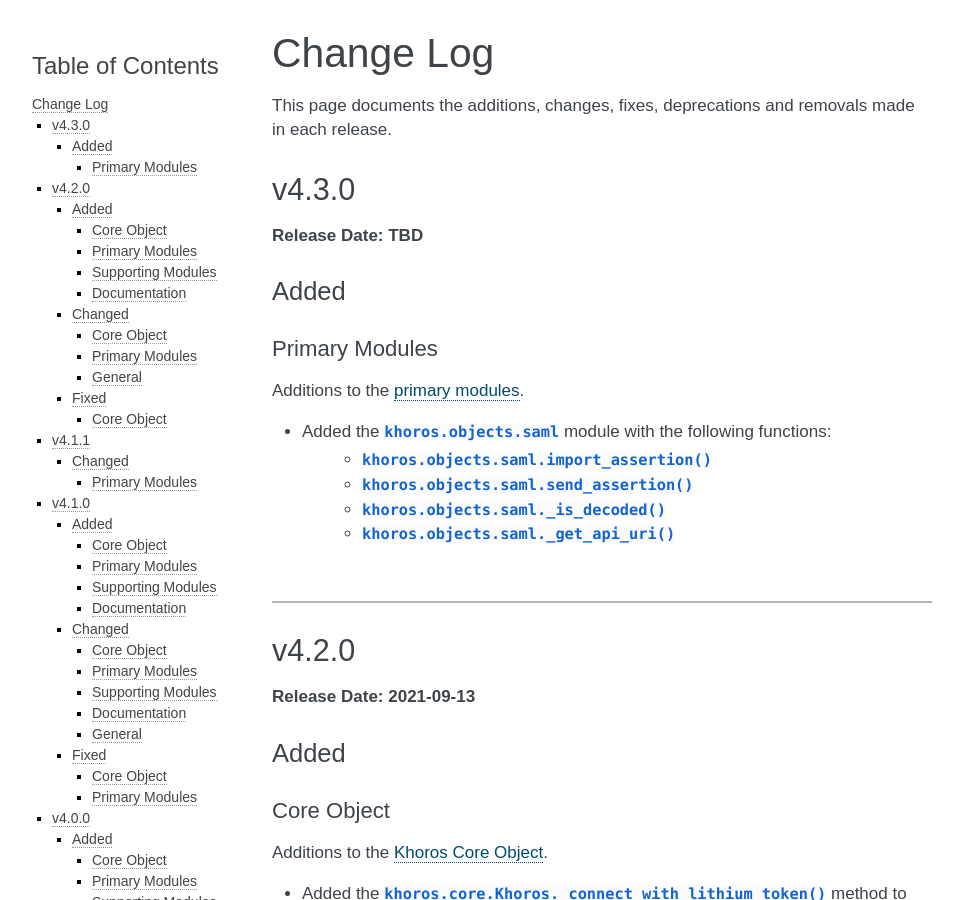
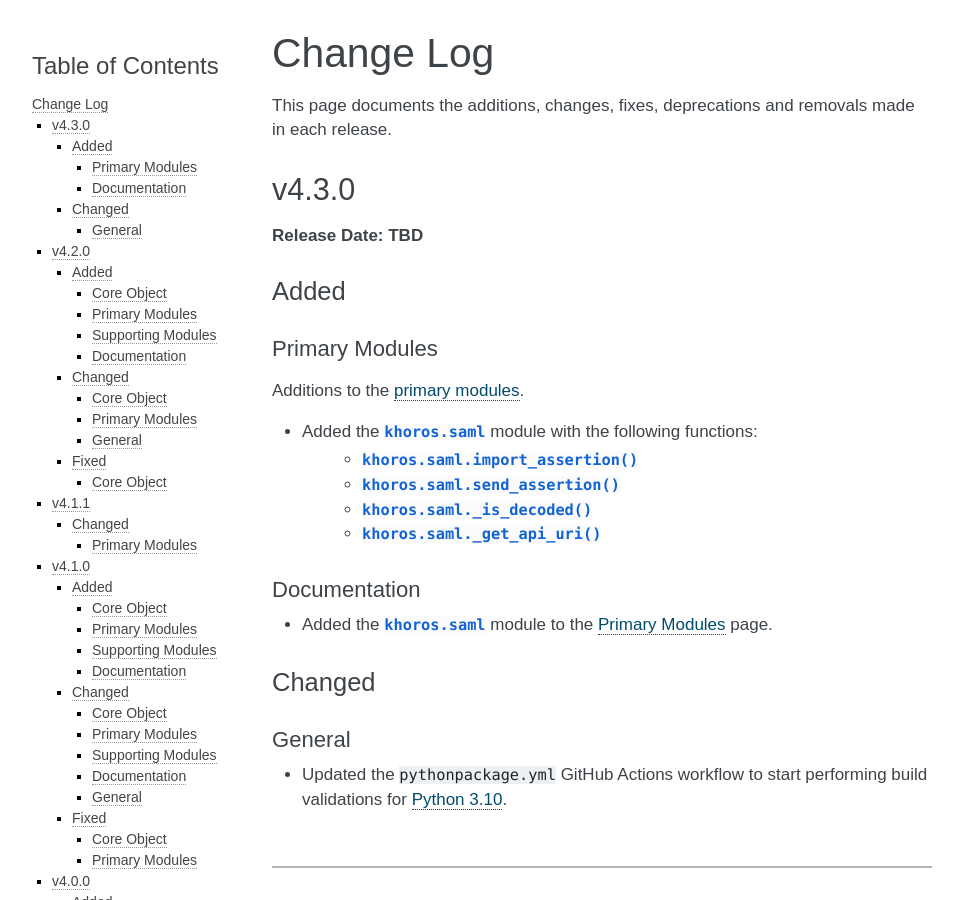
Before and after one commit to jeffshurtliff/khoros, a Sphinx documentation site: the page built from docs/changelog.rst, in a window 1280 px wide and 900 px high. Shown: the whole window, without its empty margins (148-1111 px from the left). Built offline with Sphinx 7.4.7, drawn with Linux system fonts in a browser that asks for light colours.

Commit message:
Updated the changelog with latest 4.3.0 changes

```diff
--- a/docs/changelog.rst
+++ b/docs/changelog.rst
@@ -15,11 +15,23 @@
 ---------------
 Additions to the :doc:`primary modules <primary-modules>`.
 
-* Added the :py:mod:`khoros.objects.saml` module with the following functions:
-    * :py:func:`khoros.objects.saml.import_assertion`
-    * :py:func:`khoros.objects.saml.send_assertion`
-    * :py:func:`khoros.objects.saml._is_decoded`
-    * :py:func:`khoros.objects.saml._get_api_uri`
+* Added the :py:mod:`khoros.saml` module with the following functions:
+    * :py:func:`khoros.saml.import_assertion`
+    * :py:func:`khoros.saml.send_assertion`
+    * :py:func:`khoros.saml._is_decoded`
+    * :py:func:`khoros.saml._get_api_uri`
+
+Documentation
+-------------
+* Added the :py:mod:`khoros.saml` module to the :doc:`Primary Modules <primary-modules>` page.
+
+Changed
+=======
+
+General
+-------
+* Updated the ``pythonpackage.yml`` GitHub Actions workflow to start performing
+  build validations for `Python 3.10 <https://docs.python.org/3.10/>`_.
 
 |
 
```
